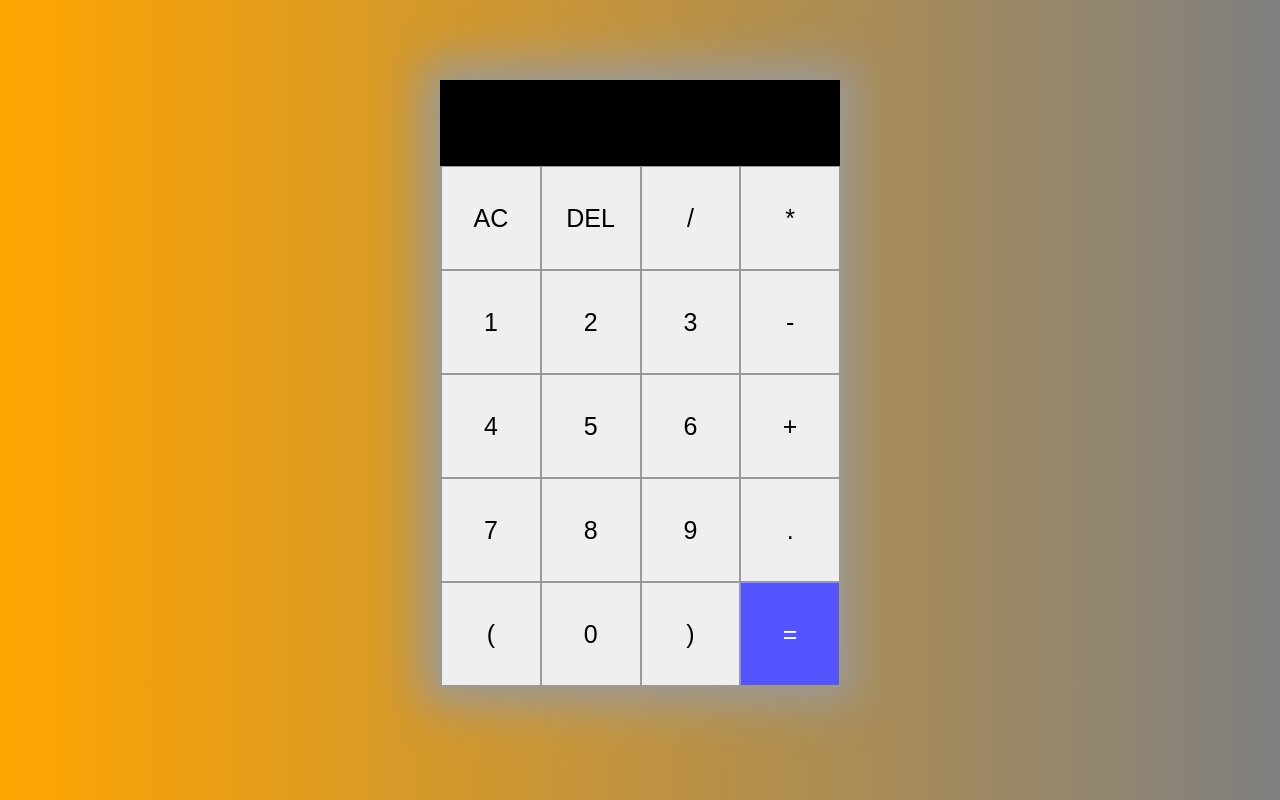
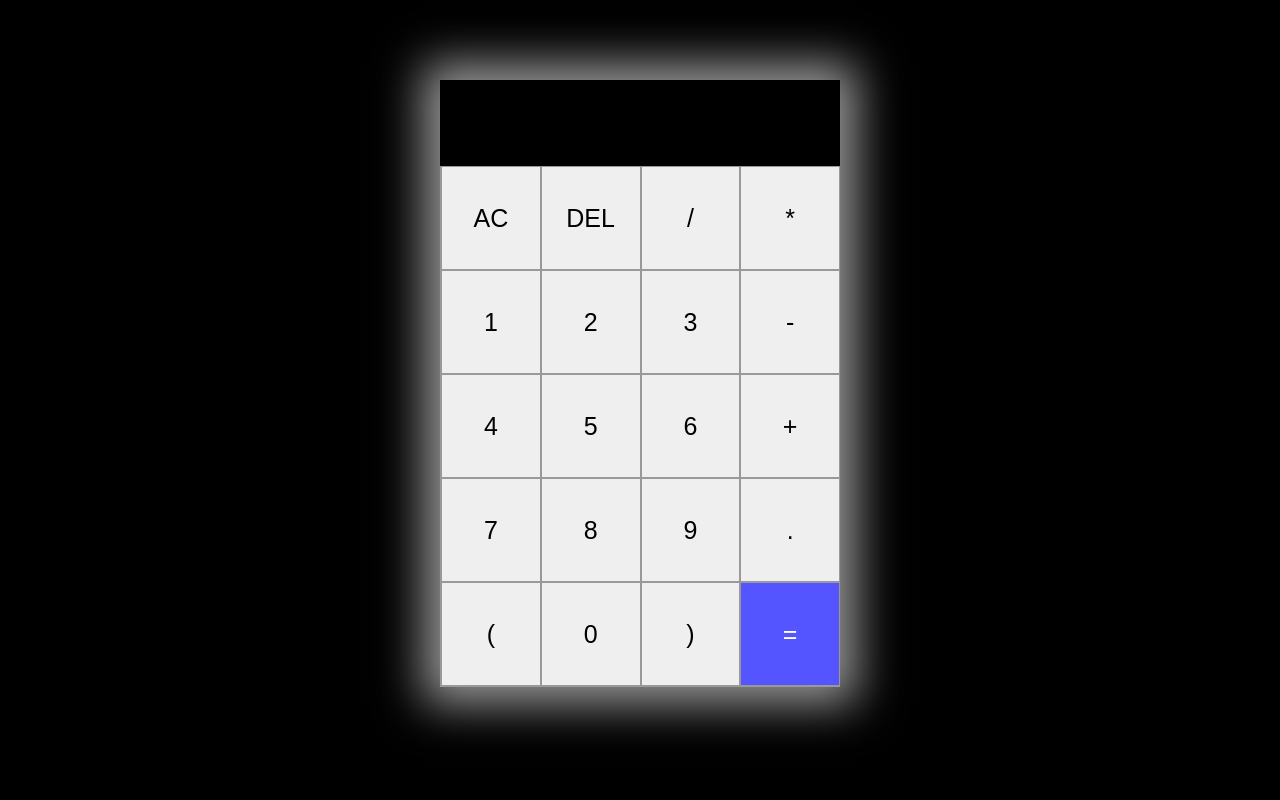
Before and after one commit to janleetorres/calculator, a plain HTML site: page index.html in a window 1280 px wide. Drawn offline with Linux system fonts and the light colour scheme.

Commit message:
change calculator bg from gradient to plain black

```diff
--- a/style.css
+++ b/style.css
@@ -7,7 +7,7 @@
 body {
     padding: 0;
     margin: 0;
-    background: linear-gradient(to right, orange, gray);
+    background: black;
 }
 
 .container{
```
